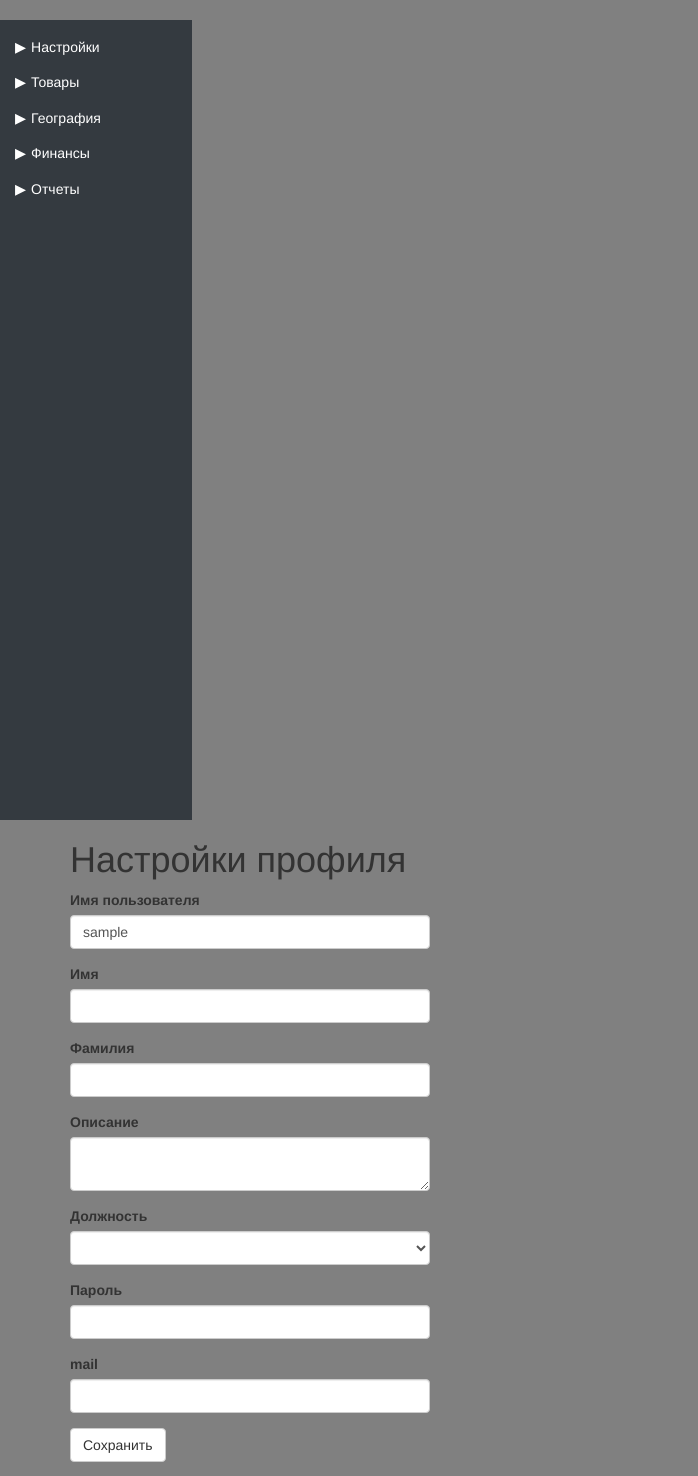
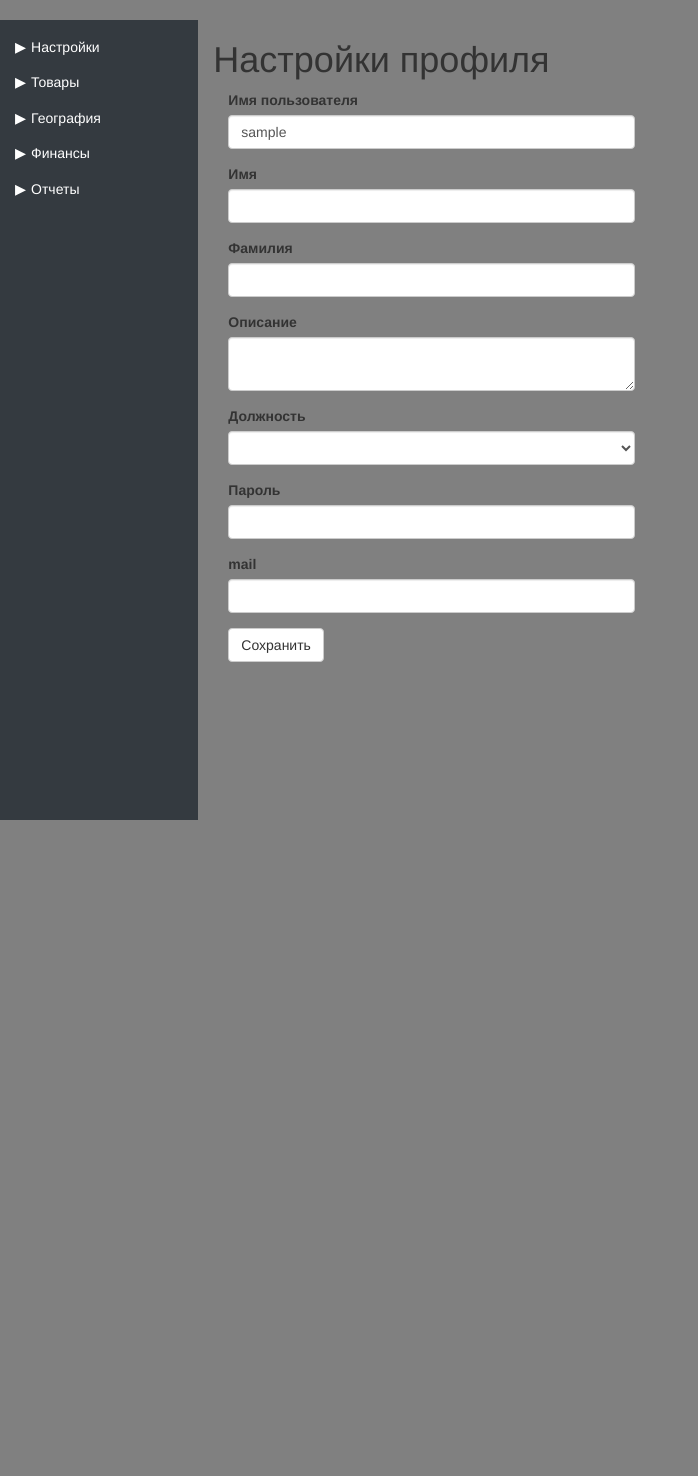
Before and after one commit to MaxGree90/matrix, a Flask app: page /profile_edit in a window 1280 px wide. Shown: the part 52-1528 px from the top of the page, without its empty margins (0-698 px from the left). After the commit the page ends 872 px from the top, so only its background shows below. Run offline with Flask 2, Linux system fonts and the light colour scheme; the visitor is signed in with stand-in values (Sample User, id 1); data comes from the database, SQL or seed files in the repository; data that the repository does not hold is empty; some libraries are stand-ins or nearby versions.

Commit message:
Разбил на две колонки

```diff
--- a/app/static/css/menu.css
+++ b/app/static/css/menu.css
@@ -125,7 +125,7 @@ body {
     margin:0;
     cursor: pointer;
     background:#343a40;
-    width:15%;
+    /*width:15%;*/
     min-height:100vh;
 }
 
--- a/app/templates/base.html
+++ b/app/templates/base.html
@@ -28,9 +28,10 @@
             <a class="nav-link" href="{{ url_for('logout') }}">Выход <span class="sr-only">(current)</span></a>
         </li>
     </ul>
-  </div>
 </nav>
-
+<div class="container-fluid">
+    <div class="row">
+        <div class="col-md-2 col-sm-4 col-xs-6" style="padding-left:0px;">
             <ul class="satishraj-tree-container">
                 <li class="tree-li diactive">
                     <span class="text">Настройки</span>
@@ -38,6 +39,7 @@
                         <li class="tree-li">
                             <span class="text"><a href="javascript:;">Магазин</a></span>
                         </li>
+                        <li class="tree-li">
                         <li class="tree-li">
                             <span class="text"><a href="javascript:;">Боты</a></span>
                         </li>
@@ -91,7 +93,6 @@
                 <li class="tree-li diactive">
                     <span class="text">Отчеты</span>
                     <ul class="tree-ul diactive">
-       </li>
                         <li class="tree-li">
                             <span class="text"><a href="javascript:;">В продаже</a></span>
                         </li>
@@ -124,11 +125,11 @@ checkSatishRajTreeCollaps()
 
         });</script>
 
-
+        </div>
 {% endif %}
 {% endblock %}
 {% block content %}
-    <div class="container">
+    <div class="col">
         {% with messages = get_flashed_messages() %}
         {% if messages %}
             {% for message in messages %}
@@ -140,3 +141,5 @@ checkSatishRajTreeCollaps()
         {% block app_content %}{% endblock %}
     </div>
 {% endblock %}
+    </div>
+</div>
```
Lines whose indentation alone changed are shown as unchanged.
